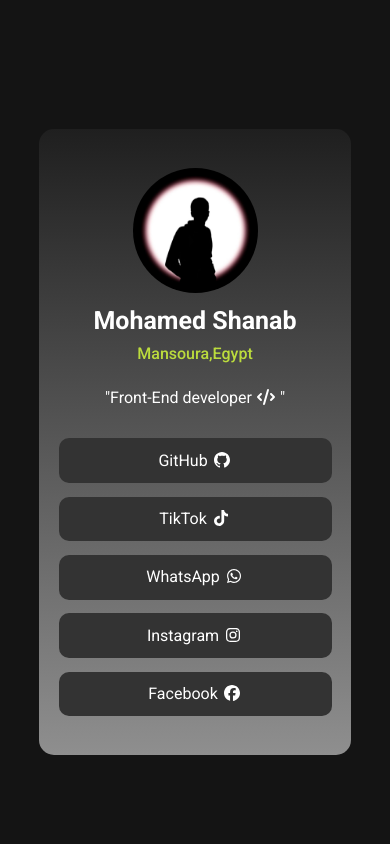
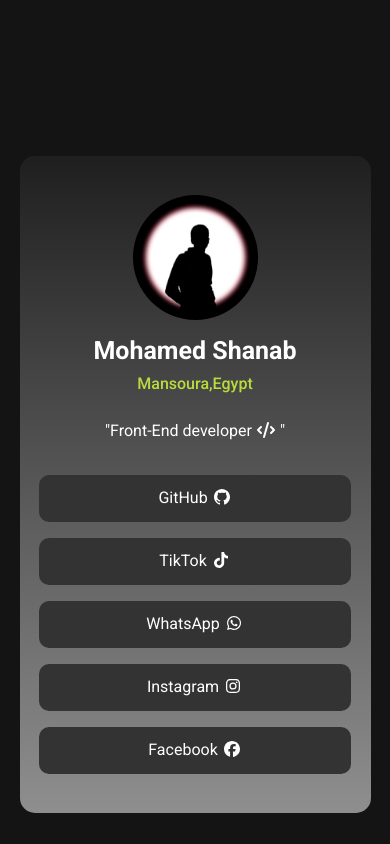
Before and after one commit to shanab5555/My-Profile, a plain HTML site: page index.html in a window 390 px wide. Drawn offline with Linux system fonts and the light colour scheme.

Commit message:
Add files via upload

```diff
--- a/css/style.css
+++ b/css/style.css
@@ -73,7 +73,7 @@
 @media only screen and (max-width:390px){
 
         main{
-            margin: 33% 10% 0%;
+            margin: 40% 5% 0%;
             padding: 10% 5%;
         }
 
--- a/index.html
+++ b/index.html
@@ -29,21 +29,21 @@
     <!-- ____________________________________________________ -->
 
     <!-- start all div code Html -->
-    <main>
+    <main class="wow fadeIn" data-wow-duration="1s" data-wow-delay="0s">
       <!-- Start Header Html -->
       <header>
 
-        <img src="img/photo_2024-01-06_15-34-37.jpg" alt="Photo" class="wow fadeIn " data-wow-duration="1s" data-wow-delay="0s">
+        <img src="img/photo_2024-01-06_15-34-37.jpg" alt="Photo" class="wow fadeIn " data-wow-duration="1s" data-wow-delay="0.5s">
 
-        <h1 class="wow fadeIn" data-wow-duration="1s" data-wow-delay="0.5s">
+        <h1 class="wow fadeIn" data-wow-duration="1s" data-wow-delay="1s">
           Mohamed Shanab
         </h1>
 
-        <h2 class="wow fadeIn" data-wow-duration="1s" data-wow-delay="1s">
+        <h2 class="wow fadeIn" data-wow-duration="1s" data-wow-delay="1.5s">
           Mansoura,Egypt
         </h2>
 
-        <p class="wow fadeIn" data-wow-duration="1s" data-wow-delay="1.5s">"Front-End developer <i class="fa-solid fa-code"></i> "</p>
+        <p class="wow fadeIn" data-wow-duration="1s" data-wow-delay="2s">"Front-End developer <i class="fa-solid fa-code"></i> "</p>
 
       </header>
       <!-- End Header Html -->
@@ -53,11 +53,11 @@
       <section>
 
         <!-- add all Links Socail -->
-        <a href="https://github.com/shanab5555/shanab5555.git" target="_blank" class="wow fadeIn" data-wow-duration="1s" data-wow-delay="2s"> GitHub <i class="fa-brands fa-github"></i> </a>
-        <a href="https://www.tiktok.com/@shanab5555" target="_blank" class="wow fadeIn" data-wow-duration="1s" data-wow-delay="2.5s"> TikTok <i class="fa-brands fa-tiktok"></i> </a>
-        <a href="https://wa.me/201030517579"  target="_blank" class="wow fadeIn" data-wow-duration="1s" data-wow-delay="3s"> WhatsApp <i class="fa-brands fa-whatsapp"></i> </a>
-        <a href="https://www.instagram.com/shanab5555/" target="_blank" class="wow fadeIn" data-wow-duration="1s" data-wow-delay="3.5s"> Instagram <i class="fa-brands fa-instagram"></i> </a>
-        <a href="https://www.facebook.com/profile.php?id=100014085030859" target="_blank" class="wow fadeIn" data-wow-duration="1s" data-wow-delay="4s"> Facebook <i class="fa-brands fa-facebook"></i> </a>
+        <a href="https://github.com/shanab5555/shanab5555.git" target="_blank" class="wow fadeIn" data-wow-duration="1s" data-wow-delay="2.5s"> GitHub <i class="fa-brands fa-github"></i> </a>
+        <a href="https://www.tiktok.com/@shanab5555" target="_blank" class="wow fadeIn" data-wow-duration="1s" data-wow-delay="3s"> TikTok <i class="fa-brands fa-tiktok"></i> </a>
+        <a href="https://wa.me/201030517579"  target="_blank" class="wow fadeIn" data-wow-duration="1s" data-wow-delay="3.5s"> WhatsApp <i class="fa-brands fa-whatsapp"></i> </a>
+        <a href="https://www.instagram.com/shanab5555/" target="_blank" class="wow fadeIn" data-wow-duration="1s" data-wow-delay="4s"> Instagram <i class="fa-brands fa-instagram"></i> </a>
+        <a href="https://www.facebook.com/profile.php?id=100014085030859" target="_blank" class="wow fadeIn" data-wow-duration="1s" data-wow-delay="4.5s"> Facebook <i class="fa-brands fa-facebook"></i> </a>
 
       </section>
       <!-- End code section Html -->
```
